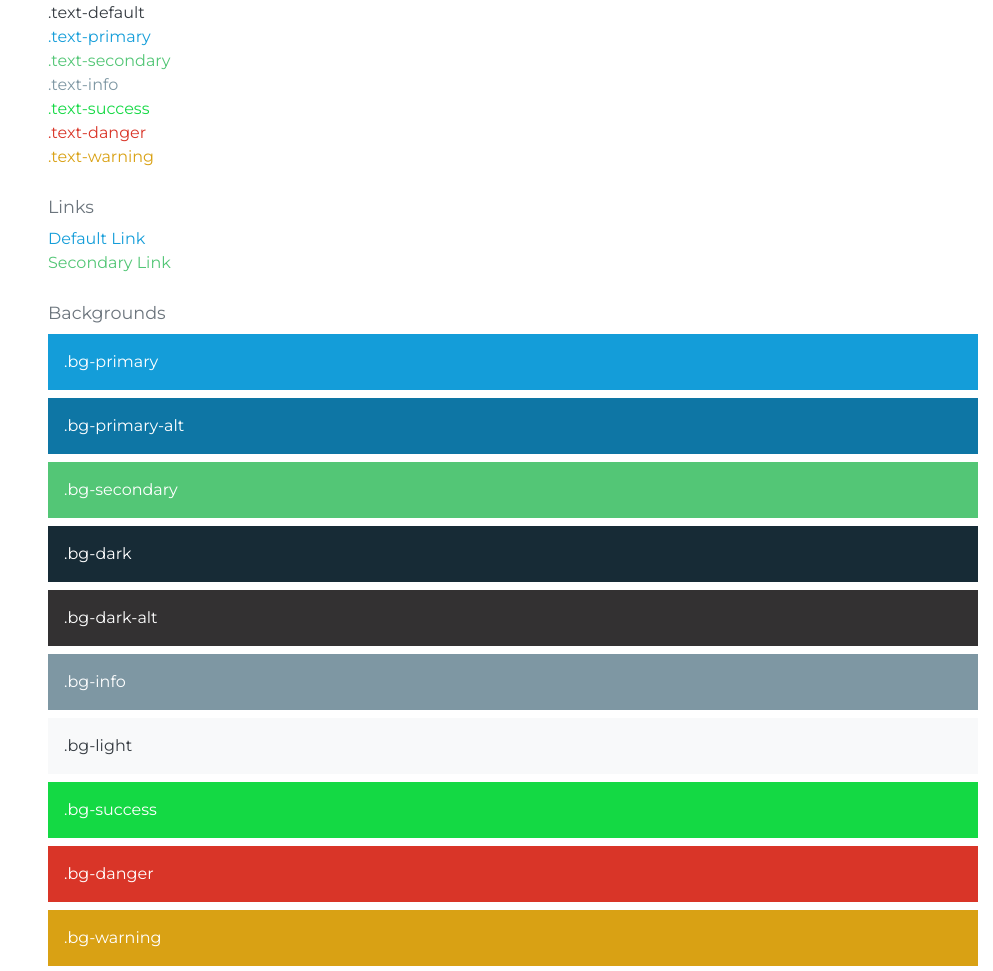
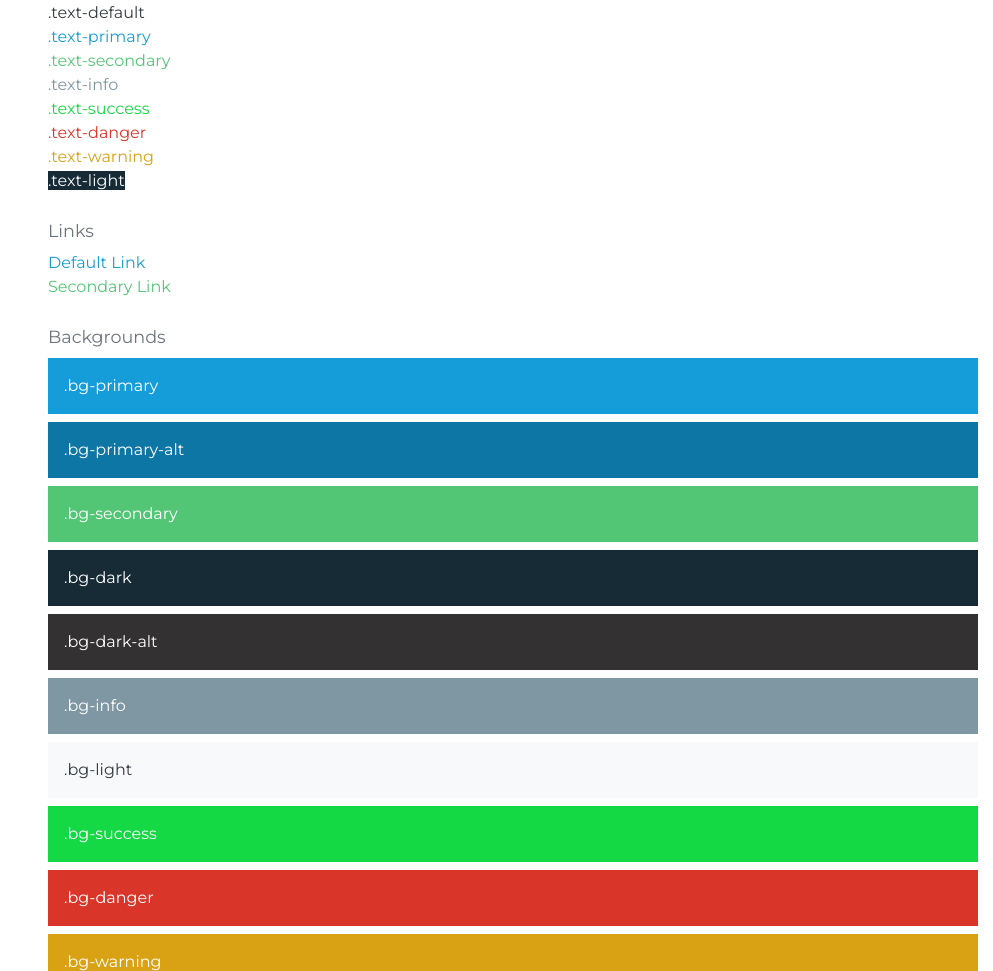
Before and after one commit to rsksmart/rifos-bootstrap-4.3, a website: page src/index.html in a window 1280 px wide. Shown: the part 1031-2002 px from the top of the page, without its empty margins (287-1280 px from the left). Drawn offline with nearby package versions, Linux system fonts and the light colour scheme; files that its build step writes are made by us from their sources.

Commit message:
text color update

```diff
--- a/src/index.html
+++ b/src/index.html
@@ -158,6 +158,7 @@
 						<span class="text-success">.text-success</span><br />
 						<span class="text-danger">.text-danger</span><br />
 						<span class="text-warning">.text-warning</span><br />
+						<span class="text-light bg-dark">.text-light</span>
 
 						<h3 class="mt-4"><small class="text-muted">Links</small></h3>
 						<a href="#">Default Link</a><br />
```
